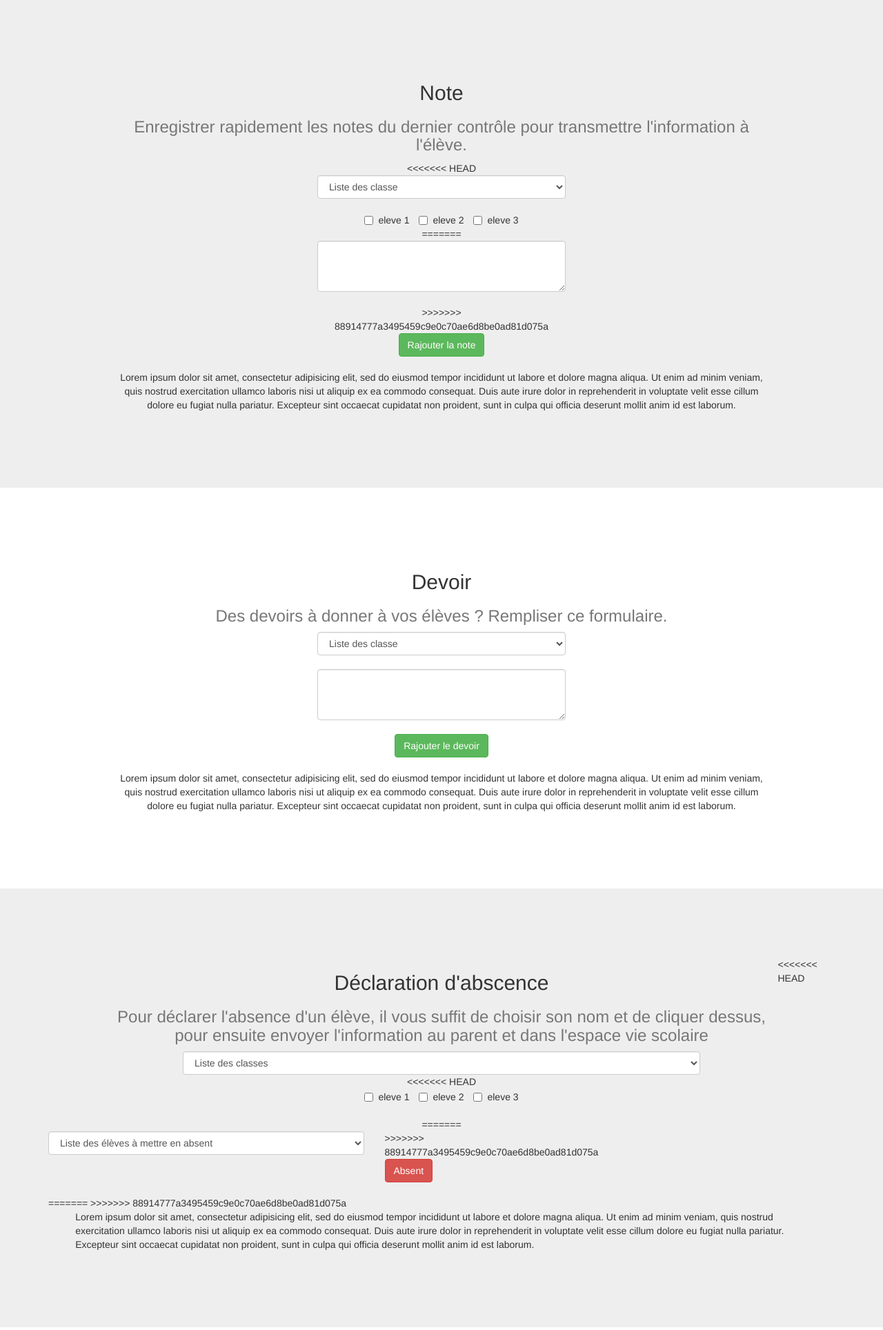
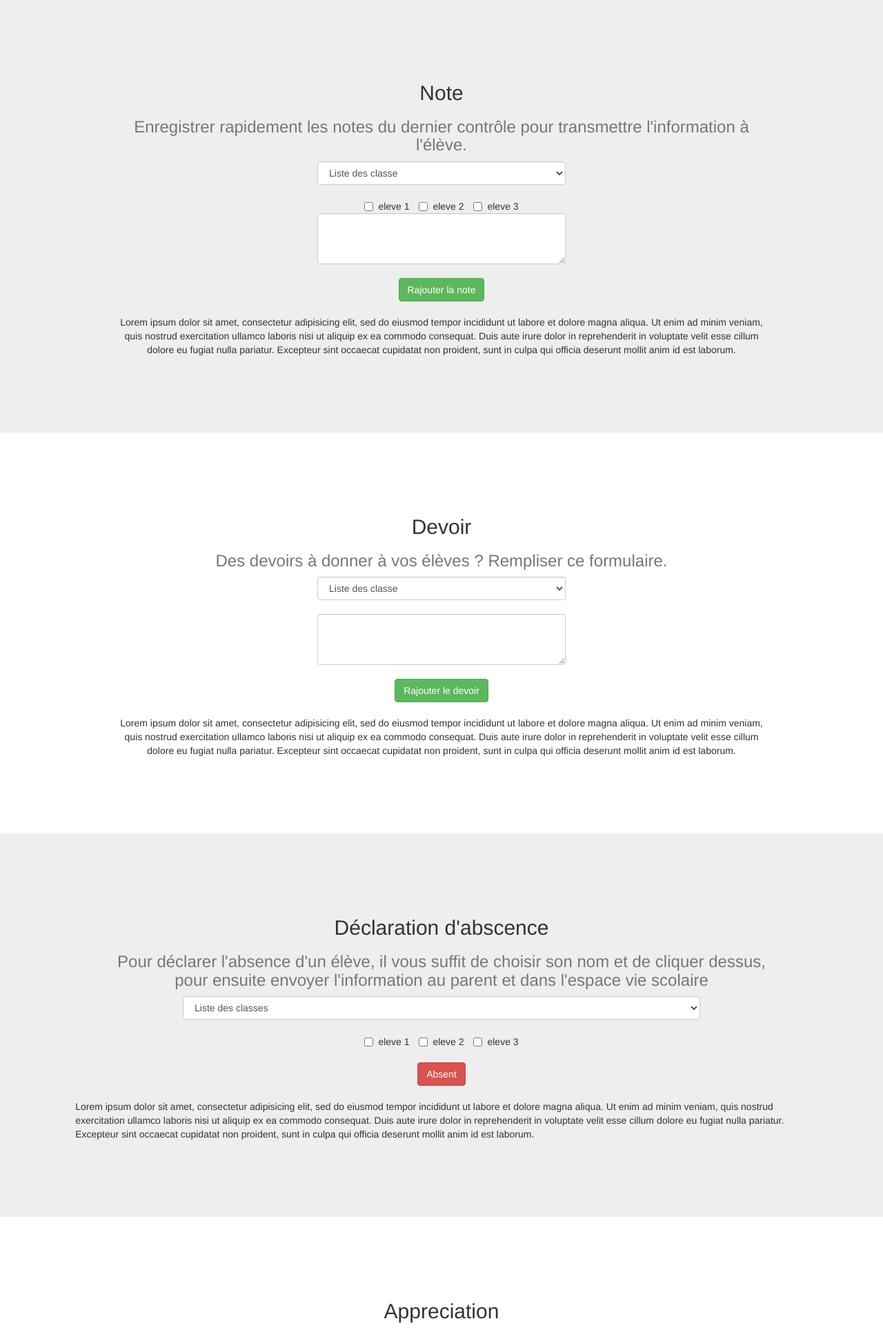
Before and after one commit to toeiazarothis/Projet, a PHP site: the page made by view/v_prof.php in a window 1280 px wide. Shown: the part 682-2610 px from the top of the page at 69% size. Run offline with PHP 8.4, Linux system fonts and the light colour scheme.

Commit message:
modification suite au merge

```diff
--- a/view/v_prof.php
+++ b/view/v_prof.php
@@ -66,7 +66,6 @@
               <h3 class="section-subheading text-muted">Enregistrer rapidement les notes du dernier contrôle pour transmettre l'information à l'élève.</h3>
           </div>
           <div class="col-xs-4 col-xs-offset-4 text-center">
-<<<<<<< HEAD
             <select class="form-control">
               <option>Liste des classe</option>
             </select>
@@ -81,9 +80,7 @@
               <input type="checkbox" id="inlineCheckbox3" value="option3">eleve 3
             </label>
             <br>
-=======
             <textarea class="form-control" rows="3"></textarea><br>
->>>>>>> 88914777a3495459c9e0c70ae6d8be0ad81d075a
             <a class="btn btn-success" href="#" role="button">Rajouter la note</a>
           </div>
         </div>
@@ -136,7 +133,6 @@
               <select class="form-control">
                 <option>Liste des classes</option>
               </select>
-<<<<<<< HEAD
               <br>
               <label class="checkbox-inline">
                 <input type="checkbox" id="inlineCheckbox1" value="option1">eleve 1
@@ -148,22 +144,9 @@
                 <input type="checkbox" id="inlineCheckbox3" value="option3">eleve 3
               </label>
               <br><br>
-=======
-            </div>
-            <div class="col-xs-5">
-              <select class="form-control">
-                <option>Liste des élèves à mettre en absent</option>
-              </select>
-            </div>
-            <div class="col-xs-2">
->>>>>>> 88914777a3495459c9e0c70ae6d8be0ad81d075a
               <a class="btn btn-danger" href="#" role="button">Absent</a>
           </div>
-<<<<<<< HEAD
         </div><br>
-=======
->>>>>>> 88914777a3495459c9e0c70ae6d8be0ad81d075a
-
 
         </div>
         <div class="row">
@@ -190,13 +173,8 @@
             <option>Liste des eleves</option>
           </select>
             <textarea class="form-control" rows="3"></textarea><br>
-<<<<<<< HEAD
             <a class="btn btn-success" href="#" role="button">Ajouter l'appreciation</a>
-
-=======
-            <a class="btn btn-success" href="#" role="button">Ajouter l'appréciation</a>
           </div>
->>>>>>> 88914777a3495459c9e0c70ae6d8be0ad81d075a
         </div><br>
         <div class="row">
           <div class="col-md-10 col-md-offset-1 text-center">
```
